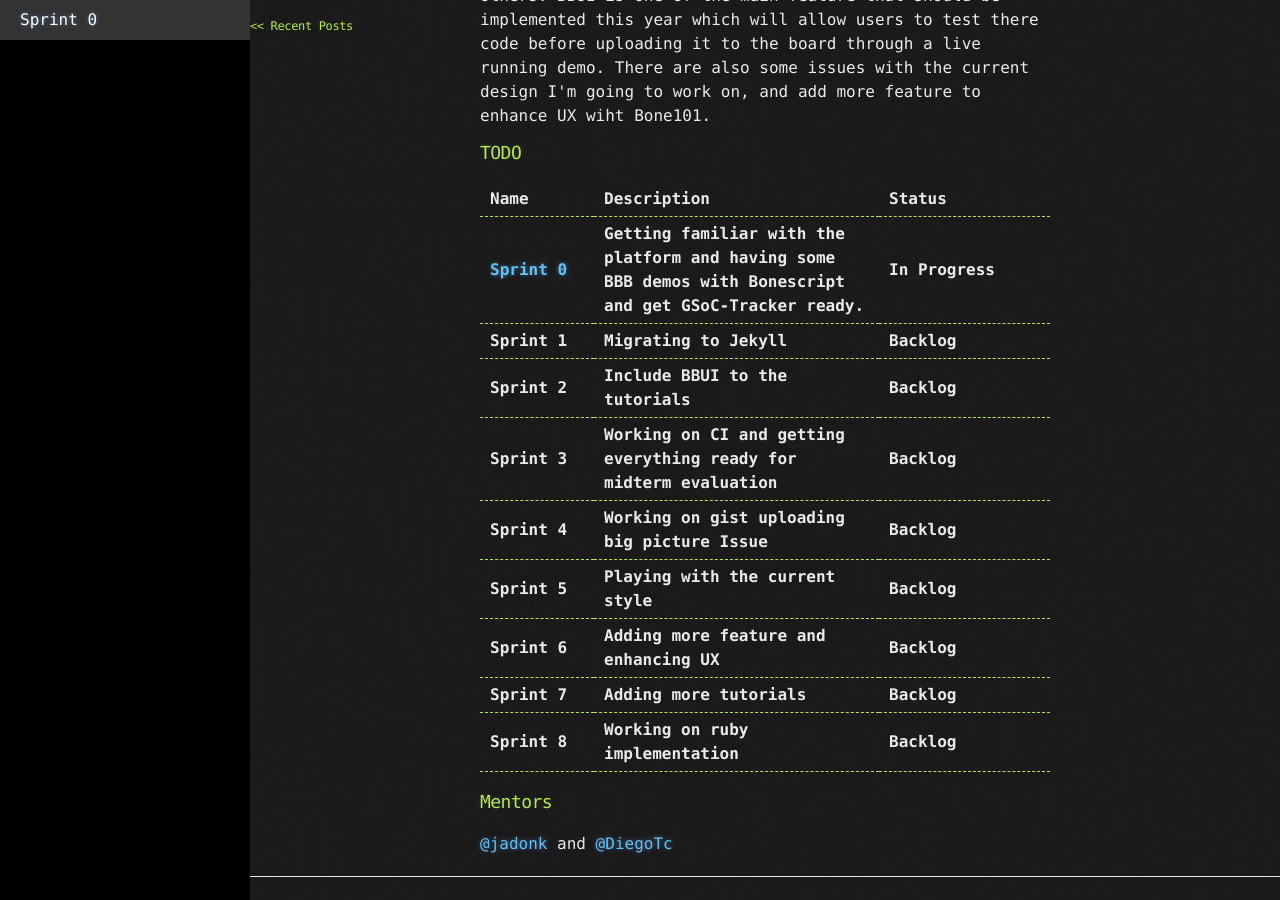
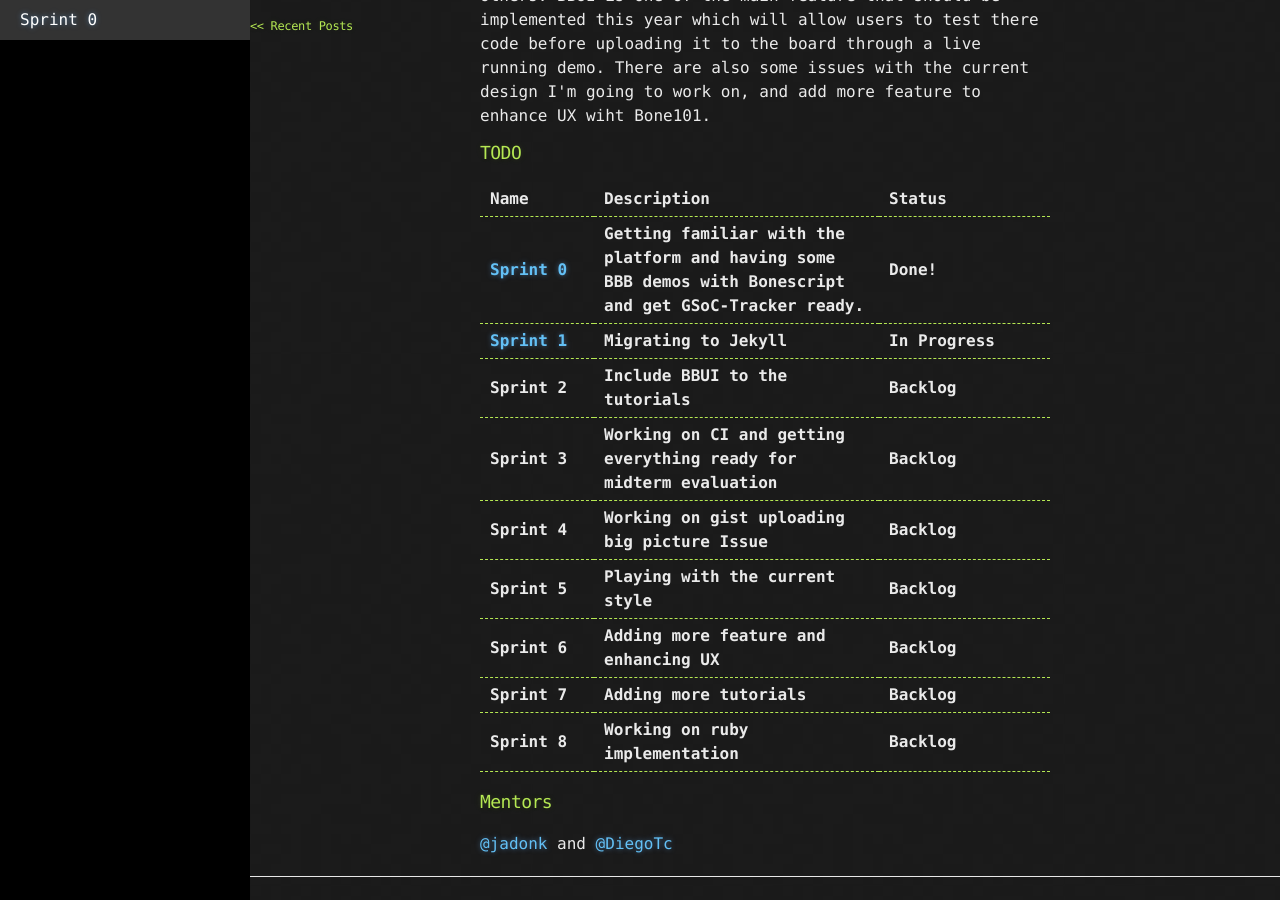
Before and after one commit to ebadawy/GSoC-Tracker, a Jekyll site: the page built from index.html, in a window 1280 px wide and 900 px high, scrolled down 711 px. Built offline with Jekyll 4.4.1, drawn with Linux system fonts in a browser that asks for light colours.

Commit message:
Update index file

```diff
--- a/index.html
+++ b/index.html
@@ -29,12 +29,12 @@ layout: default
 				<a href="{{ site.baseurl }}/2015/05/14/sprint0.html">Sprint 0</a>
 			</th>
 			<th scope="col" width="50%">Getting familiar with the platform and having some BBB demos with Bonescript and get GSoC-Tracker ready.</th>
-			<th scope="col" width="30%">In Progress</th>
+			<th scope="col" width="30%">Done!</th>
 		</tr>
 		<tr>
-			<th scope="col" width="20%">Sprint 1</th>
+			<th scope="col" width="20%"><a href="{{ site.baseurl }}2015/06/02/sprint1.html">Sprint 1</a></th>
 			<th scope="col" width="50%">Migrating to Jekyll</th>
-			<th scope="col" width="30%">Backlog</th>
+			<th scope="col" width="30%">In Progress</th>
 		</tr>
 		<tr>
 			<th scope="col" width="20%">Sprint 2</th>
```
